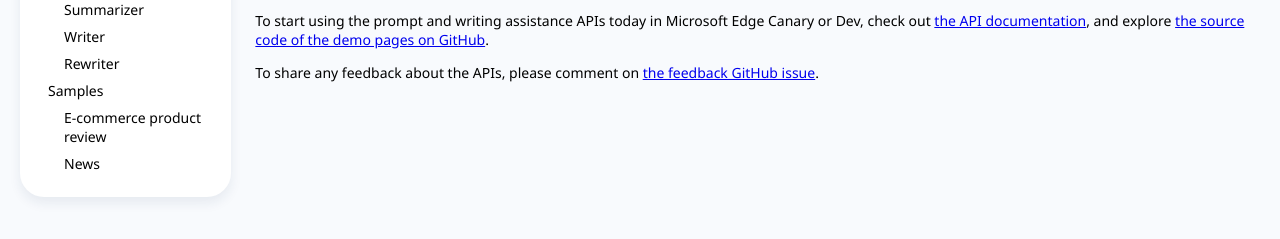
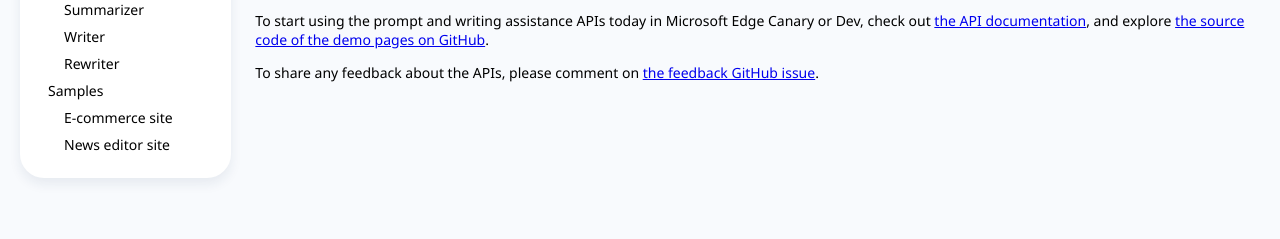
Before and after one commit to captainbrosset/on-device-demos, an Eleventy site: page src/index.html in a window 1280 px wide. Shown: the part 135-374 px from the top of the page. Built offline with nearby package versions, Linux system fonts and the light colour scheme; Eleventy itself is replaced by a stand-in of ours; files that its build step writes are made by us from their sources.

Commit message:
e-commerce

```diff
--- a/src/_includes/header.njk
+++ b/src/_includes/header.njk
@@ -41,10 +41,10 @@
         <span class="item parent">Samples</span>
         <ul class="menu">
           <li>
-            <a href="/on-device-demos/samples/e-commerce" class="item{% if shorttitle == "E-Commerce" %} current{% endif %}">E-commerce product review</a>
+            <a href="/on-device-demos/samples/e-commerce" class="item{% if shorttitle == "E-Commerce" %} current{% endif %}">E-commerce site</a>
           </li>
           <li>
-            <a href="/on-device-demos/samples/news" class="item{% if shorttitle == "News" %} current{% endif %}">News</a>
+            <a href="/on-device-demos/samples/news" class="item{% if shorttitle == "News" %} current{% endif %}">News editor site</a>
           </li>
         </ul>
       </li>
--- a/src/static/product-review.css
+++ b/src/static/e-commerce.css
@@ -1,8 +1,5 @@
 body {
   --big-margin: calc(2 * var(--padding));
-  margin: var(--big-margin) auto;
-  max-width: 1000px;
-  padding: 0 var(--big-margin);
 }
 
 .ai-session-message-ui {
@@ -10,48 +7,49 @@ body {
   display: none;
 }
 
-header {
+.shoes-header {
   display: flex;
   gap: var(--gap);
   align-items: baseline;
   margin-block-end: var(--big-margin);
   flex-wrap: wrap;
-  padding-block-end: var(--big-margin);
+  padding: var(--big-margin) var(--padding);
   background: white;
-  box-shadow: 0 calc(-1 * var(--gap)) 0 var(--gap) white;
+  box-shadow: none;
+  border-radius: 0;
 }
 
-header h1 {
+.shoes-header h1 {
   margin: 0;
 }
 
-header nav {
+.shoes-header nav {
   margin-inline-end: auto;
 }
 
-header search {
+.shoes-header search {
   flex: 300px 0 1;
 }
 
-header nav ul,
-header nav li {
+.shoes-header nav ul,
+.shoes-header nav li {
   margin: 0;
   padding: 0;
   list-style: none;
 }
 
-header nav ul {
+.shoes-header nav ul {
   display: flex;
   gap: var(--gap);
 }
 
 @media (max-width: 500px) {
-  header nav ul {
+  .shoes-header nav ul {
     flex-wrap: wrap;
   }
 }
 
-header nav a {
+.shoes-header nav a {
   white-space: nowrap;
   text-transform: uppercase;
   color: black;
@@ -60,7 +58,7 @@ header nav a {
   font-family: var(--header-font-family);
 }
 
-header nav a:hover {
+.shoes-header nav a:hover {
   text-decoration: underline;
 }
 
--- a/src/static/product-review.js
+++ b/src/static/e-commerce.js
@@ -63,6 +63,7 @@ addEventListener("DOMContentLoaded", async () => {
 
   let summarizerSessionIsReady = false;
   let promptSessionIsReady = false;
+  let rewriterSessionIsReady = false;
 
   const summarizerSessionPromise = getSummarizerSession({
     sharedContext: "This is a list of user reviews for a pair of hiking boots.",
@@ -82,7 +83,7 @@ addEventListener("DOMContentLoaded", async () => {
     }
   });
 
-  const promptSessionPromise = getPromptSession({
+  const promptSessionPromise = getLanguageModelSession({
     initialPrompts: [
       { role: "system", content: "Classify the following product reviews as either OK or Not OK.", },
       { role: "user", content: "Great shoes! I was surprised at how comfortable these boots are for the price. They fit well and are very lightweight." },
```
Also changed, not shown: src/_includes/sample.njk (added, +10 -0 lines), src/samples/e-commerce.html (+7 -20 lines).
